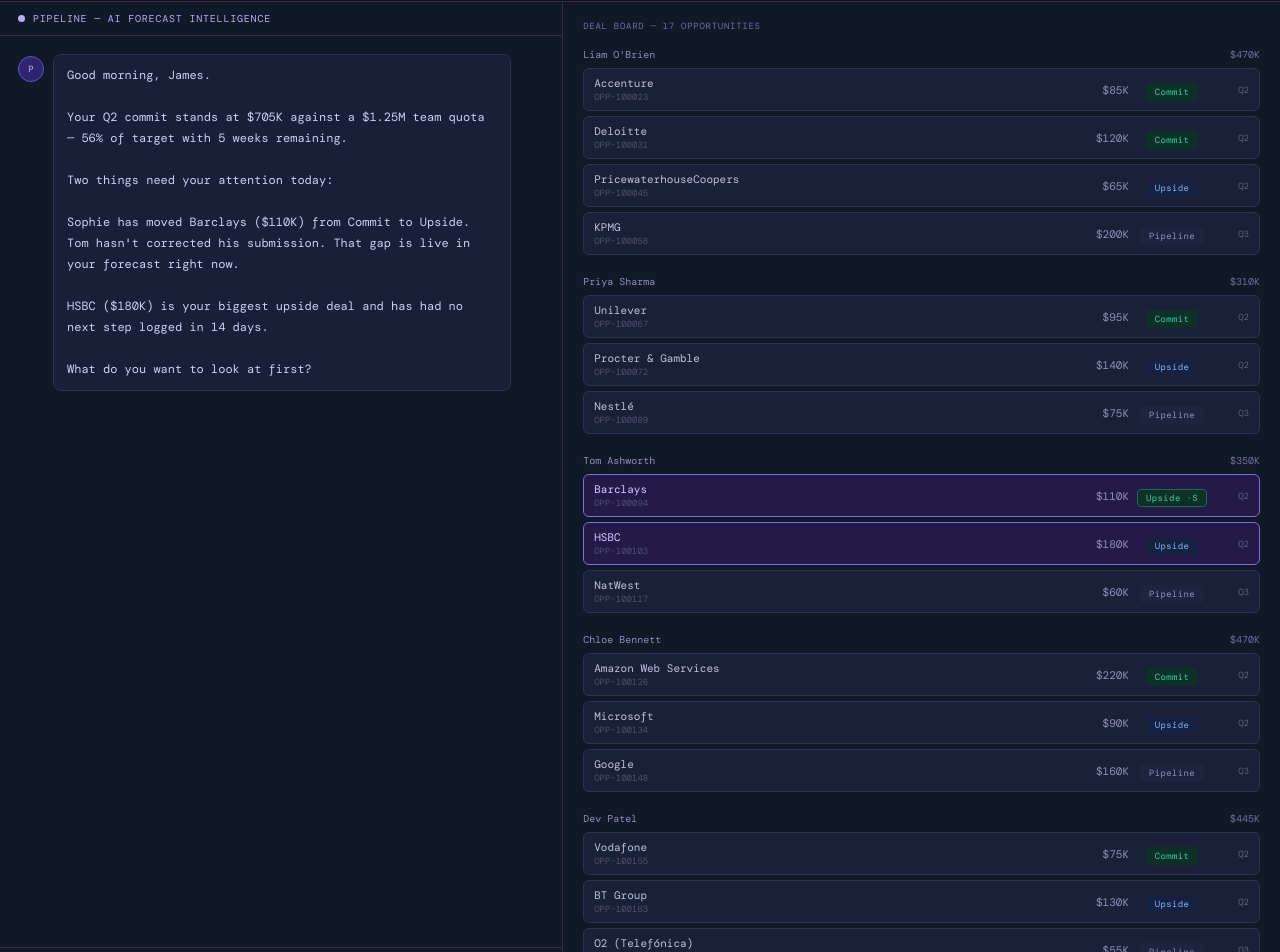
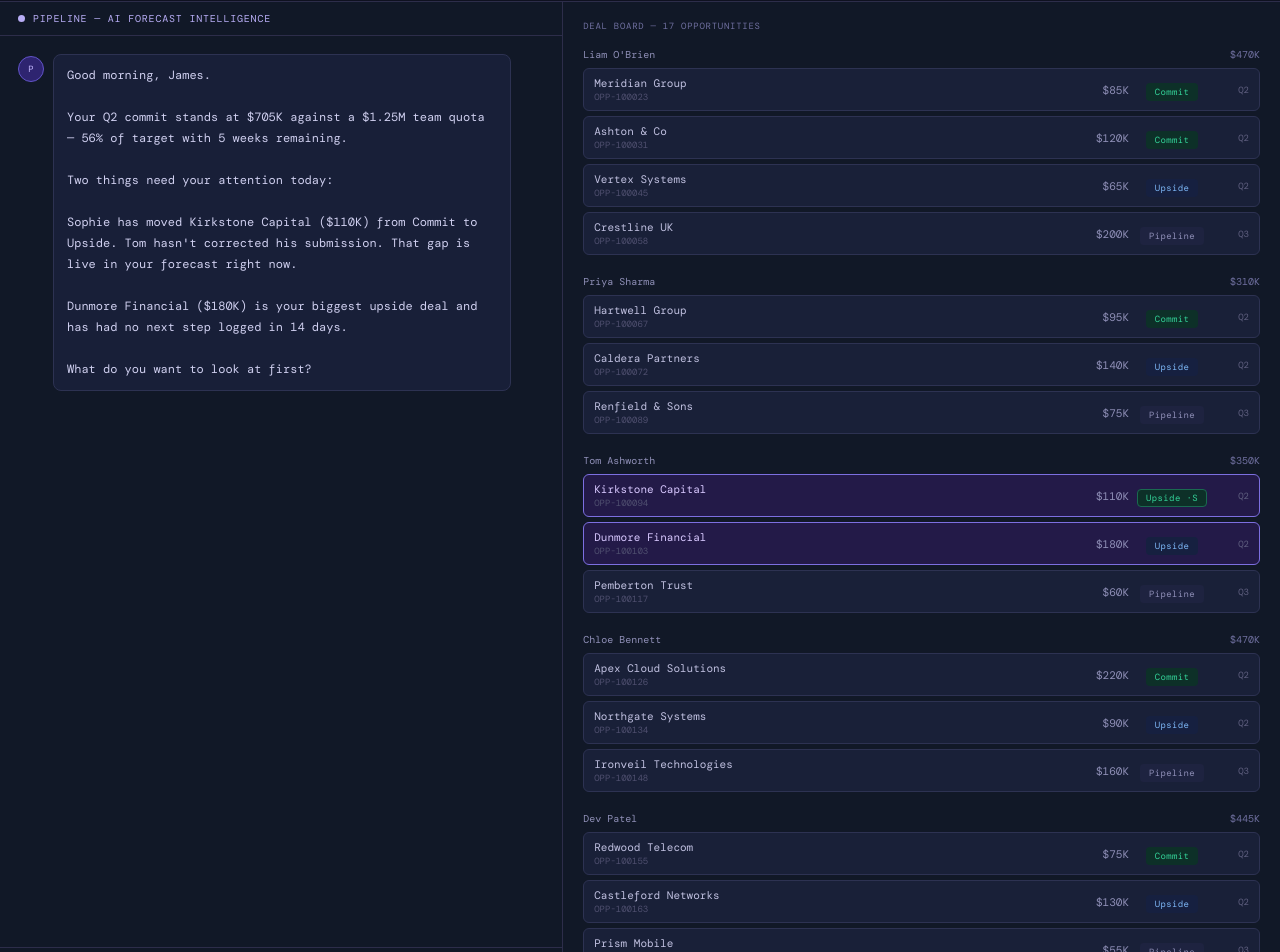
Before and after one commit to drdavidwkirk/seller-pulse-public, a React (Vite) app: page /james in a window 1280 px wide. Shown: the part 63-1015 px from the top of the page. Built offline with nearby package versions, Linux system fonts and the light colour scheme.

Commit message:
Replace real company names with fictional ones throughout James vignette

```diff
--- a/src/vignettes/vignette-6-james.jsx
+++ b/src/vignettes/vignette-6-james.jsx
@@ -6,23 +6,23 @@
 const fmt = (n) => "$" + Math.round(n / 1000) + "K";
 
 const INITIAL_DEALS = [
-  { id: "OPP-100023", account: "Accenture",          seller: "Liam O'Brien",   value: 85000,  category: "Commit",   quarter: "Q2", sophieOverride: null,     jamesOverride: null, jamesReason: null, risk: null },
-  { id: "OPP-100031", account: "Deloitte",            seller: "Liam O'Brien",   value: 120000, category: "Commit",   quarter: "Q2", sophieOverride: null,     jamesOverride: null, jamesReason: null, risk: null },
-  { id: "OPP-100045", account: "PricewaterhouseCoopers", seller: "Liam O'Brien", value: 65000, category: "Upside",  quarter: "Q2", sophieOverride: null,     jamesOverride: null, jamesReason: null, risk: null },
-  { id: "OPP-100058", account: "KPMG",               seller: "Liam O'Brien",   value: 200000, category: "Pipeline", quarter: "Q3", sophieOverride: null,     jamesOverride: null, jamesReason: null, risk: null },
-  { id: "OPP-100067", account: "Unilever",            seller: "Priya Sharma",   value: 95000,  category: "Commit",   quarter: "Q2", sophieOverride: null,     jamesOverride: null, jamesReason: null, risk: null },
-  { id: "OPP-100072", account: "Procter & Gamble",    seller: "Priya Sharma",   value: 140000, category: "Upside",   quarter: "Q2", sophieOverride: null,     jamesOverride: null, jamesReason: null, risk: null },
-  { id: "OPP-100089", account: "Nestlé",              seller: "Priya Sharma",   value: 75000,  category: "Pipeline", quarter: "Q3", sophieOverride: null,     jamesOverride: null, jamesReason: null, risk: null },
-  { id: "OPP-100094", account: "Barclays",            seller: "Tom Ashworth",   value: 110000, category: "Commit",   quarter: "Q2", sophieOverride: "Upside", jamesOverride: null, jamesReason: null, risk: null },
-  { id: "OPP-100103", account: "HSBC",                seller: "Tom Ashworth",   value: 180000, category: "Upside",   quarter: "Q2", sophieOverride: null,     jamesOverride: null, jamesReason: null, risk: null },
-  { id: "OPP-100117", account: "NatWest",             seller: "Tom Ashworth",   value: 60000,  category: "Pipeline", quarter: "Q3", sophieOverride: null,     jamesOverride: null, jamesReason: null, risk: null },
-  { id: "OPP-100126", account: "Amazon Web Services", seller: "Chloe Bennett",  value: 220000, category: "Commit",   quarter: "Q2", sophieOverride: null,     jamesOverride: null, jamesReason: null, risk: null },
-  { id: "OPP-100134", account: "Microsoft",           seller: "Chloe Bennett",  value: 90000,  category: "Upside",   quarter: "Q2", sophieOverride: null,     jamesOverride: null, jamesReason: null, risk: null },
-  { id: "OPP-100148", account: "Google",              seller: "Chloe Bennett",  value: 160000, category: "Pipeline", quarter: "Q3", sophieOverride: null,     jamesOverride: null, jamesReason: null, risk: null },
-  { id: "OPP-100155", account: "Vodafone",            seller: "Dev Patel",      value: 75000,  category: "Commit",   quarter: "Q2", sophieOverride: null,     jamesOverride: null, jamesReason: null, risk: null },
-  { id: "OPP-100163", account: "BT Group",            seller: "Dev Patel",      value: 130000, category: "Upside",   quarter: "Q2", sophieOverride: null,     jamesOverride: null, jamesReason: null, risk: null },
-  { id: "OPP-100177", account: "O2 (Telefónica)",     seller: "Dev Patel",      value: 55000,  category: "Pipeline", quarter: "Q3", sophieOverride: null,     jamesOverride: null, jamesReason: null, risk: null },
-  { id: "OPP-100182", account: "Sky",                 seller: "Dev Patel",      value: 185000, category: "Pipeline", quarter: "Q3", sophieOverride: null,     jamesOverride: null, jamesReason: null, risk: null },
+  { id: "OPP-100023", account: "Meridian Group",      seller: "Liam O'Brien",   value: 85000,  category: "Commit",   quarter: "Q2", sophieOverride: null,     jamesOverride: null, jamesReason: null, risk: null },
+  { id: "OPP-100031", account: "Ashton & Co",         seller: "Liam O'Brien",   value: 120000, category: "Commit",   quarter: "Q2", sophieOverride: null,     jamesOverride: null, jamesReason: null, risk: null },
+  { id: "OPP-100045", account: "Vertex Systems",      seller: "Liam O'Brien",   value: 65000,  category: "Upside",   quarter: "Q2", sophieOverride: null,     jamesOverride: null, jamesReason: null, risk: null },
+  { id: "OPP-100058", account: "Crestline UK",        seller: "Liam O'Brien",   value: 200000, category: "Pipeline", quarter: "Q3", sophieOverride: null,     jamesOverride: null, jamesReason: null, risk: null },
+  { id: "OPP-100067", account: "Hartwell Group",      seller: "Priya Sharma",   value: 95000,  category: "Commit",   quarter: "Q2", sophieOverride: null,     jamesOverride: null, jamesReason: null, risk: null },
+  { id: "OPP-100072", account: "Caldera Partners",    seller: "Priya Sharma",   value: 140000, category: "Upside",   quarter: "Q2", sophieOverride: null,     jamesOverride: null, jamesReason: null, risk: null },
+  { id: "OPP-100089", account: "Renfield & Sons",     seller: "Priya Sharma",   value: 75000,  category: "Pipeline", quarter: "Q3", sophieOverride: null,     jamesOverride: null, jamesReason: null, risk: null },
+  { id: "OPP-100094", account: "Kirkstone Capital",   seller: "Tom Ashworth",   value: 110000, category: "Commit",   quarter: "Q2", sophieOverride: "Upside", jamesOverride: null, jamesReason: null, risk: null },
+  { id: "OPP-100103", account: "Dunmore Financial",   seller: "Tom Ashworth",   value: 180000, category: "Upside",   quarter: "Q2", sophieOverride: null,     jamesOverride: null, jamesReason: null, risk: null },
+  { id: "OPP-100117", account: "Pemberton Trust",     seller: "Tom Ashworth",   value: 60000,  category: "Pipeline", quarter: "Q3", sophieOverride: null,     jamesOverride: null, jamesReason: null, risk: null },
+  { id: "OPP-100126", account: "Apex Cloud Solutions",seller: "Chloe Bennett",  value: 220000, category: "Commit",   quarter: "Q2", sophieOverride: null,     jamesOverride: null, jamesReason: null, risk: null },
+  { id: "OPP-100134", account: "Northgate Systems",   seller: "Chloe Bennett",  value: 90000,  category: "Upside",   quarter: "Q2", sophieOverride: null,     jamesOverride: null, jamesReason: null, risk: null },
+  { id: "OPP-100148", account: "Ironveil Technologies",seller: "Chloe Bennett", value: 160000, category: "Pipeline", quarter: "Q3", sophieOverride: null,     jamesOverride: null, jamesReason: null, risk: null },
+  { id: "OPP-100155", account: "Redwood Telecom",     seller: "Dev Patel",      value: 75000,  category: "Commit",   quarter: "Q2", sophieOverride: null,     jamesOverride: null, jamesReason: null, risk: null },
+  { id: "OPP-100163", account: "Castleford Networks", seller: "Dev Patel",      value: 130000, category: "Upside",   quarter: "Q2", sophieOverride: null,     jamesOverride: null, jamesReason: null, risk: null },
+  { id: "OPP-100177", account: "Prism Mobile",        seller: "Dev Patel",      value: 55000,  category: "Pipeline", quarter: "Q3", sophieOverride: null,     jamesOverride: null, jamesReason: null, risk: null },
+  { id: "OPP-100182", account: "Horizon Connect",     seller: "Dev Patel",      value: 185000, category: "Pipeline", quarter: "Q3", sophieOverride: null,     jamesOverride: null, jamesReason: null, risk: null },
 ];
 
 const SELLERS = ["Liam O'Brien", "Priya Sharma", "Tom Ashworth", "Chloe Bennett", "Dev Patel"];
@@ -38,7 +38,7 @@
 // ─── Opening message ──────────────────────────────────────────────────────────
 
 const OPENING = {
-  reply: `Good morning, James.\n\nYour Q2 commit stands at $705K against a $1.25M team quota — 56% of target with 5 weeks remaining.\n\nTwo things need your attention today:\n\nSophie has moved Barclays ($110K) from Commit to Upside. Tom hasn't corrected his submission. That gap is live in your forecast right now.\n\nHSBC ($180K) is your biggest upside deal and has had no next step logged in 14 days.\n\nWhat do you want to look at first?`,
+  reply: `Good morning, James.\n\nYour Q2 commit stands at $705K against a $1.25M team quota — 56% of target with 5 weeks remaining.\n\nTwo things need your attention today:\n\nSophie has moved Kirkstone Capital ($110K) from Commit to Upside. Tom hasn't corrected his submission. That gap is live in your forecast right now.\n\nDunmore Financial ($180K) is your biggest upside deal and has had no next step logged in 14 days.\n\nWhat do you want to look at first?`,
   actions: { overrides: [], flags: [], narrative: null },
   highlights: ["OPP-100094", "OPP-100103"],
 };
@@ -130,7 +130,7 @@
 
     if (q.includes("where are we") || q.includes("q2")) {
       return {
-        reply: `Here's the honest picture, James.\n\nRaw commit is $705K — but Sophie's override on Barclays ($110K) drops your effective commit to $595K until Tom corrects his submission. That's 48% of quota with 5 weeks left.\n\nUpside adds $715K on paper. Realistically, HSBC ($180K) is stale — no next step in 14 days. Strip that out and your working upside is $535K.\n\nBest case: $1.13M. You need $1.25M. The gap is real.\n\nTwo conversations need to happen today: Tom on Barclays, and whoever owns HSBC next steps.`,
+        reply: `Here's the honest picture, James.\n\nRaw commit is $705K — but Sophie's override on Kirkstone Capital ($110K) drops your effective commit to $595K until Tom corrects his submission. That's 48% of quota with 5 weeks left.\n\nUpside adds $715K on paper. Realistically, Dunmore Financial ($180K) is stale — no next step in 14 days. Strip that out and your working upside is $535K.\n\nBest case: $1.13M. You need $1.25M. The gap is real.\n\nTwo conversations need to happen today: Tom on Kirkstone Capital, and whoever owns Dunmore Financial next steps.`,
         actions: { overrides: [], flags: [], narrative: null },
         highlights: ["OPP-100094", "OPP-100103"],
       };
@@ -138,7 +138,7 @@
 
     if (q.includes("worried") || q.includes("risk") || q.includes("flag")) {
       return {
-        reply: `Four deals need your attention.\n\nHSBC ($180K) — Tom Ashworth, Upside, Q2. No next step logged in 14 days. This is your biggest single risk. If it slips to Q3 your upside number falls off a cliff.\n\nBarclays ($110K) — Sophie moved it from Commit to Upside. Tom hasn't corrected. That $110K is sitting in two buckets simultaneously right now.\n\nSky ($185K) — Dev Patel, Q3. High value, no champion identified. Risk of drifting to Q4 without intervention.\n\nPwC ($65K) — Liam O'Brien, Upside, Q2. Three weeks no activity. Close date hasn't moved. Someone needs to call this one.`,
+        reply: `Four deals need your attention.\n\nDunmore Financial ($180K) — Tom Ashworth, Upside, Q2. No next step logged in 14 days. This is your biggest single risk. If it slips to Q3 your upside number falls off a cliff.\n\nKirkstone Capital ($110K) — Sophie moved it from Commit to Upside. Tom hasn't corrected. That $110K is sitting in two buckets simultaneously right now.\n\nHorizon Connect ($185K) — Dev Patel, Q3. High value, no champion identified. Risk of drifting to Q4 without intervention.\n\nVertex Systems ($65K) — Liam O'Brien, Upside, Q2. Three weeks no activity. Close date hasn't moved. Someone needs to call this one.`,
         actions: {
           overrides: [],
           flags: [
@@ -159,7 +159,7 @@
         actions: {
           overrides: [],
           flags: [],
-          narrative: "Q2 commit stands at $595K effective against $1.25M quota. Upside of $535K (ex-HSBC pending next step) gives us a realistic range of $1.08M–$1.13M. Key risk: HSBC ($180K) needs next step by end of week or moves to Q3. Barclays correction in progress — Tom Ashworth revising submission. Chloe Bennett is tracking clean; AWS ($220K) commit solid. Focused on closing the $120K gap through HSBC acceleration and PwC reactivation.",
+          narrative: "Q2 commit stands at $595K effective against $1.25M quota. Upside of $535K (ex-Dunmore Financial pending next step) gives us a realistic range of $1.08M–$1.13M. Key risk: Dunmore Financial ($180K) needs next step by end of week or moves to Q3. Kirkstone Capital correction in progress — Tom Ashworth revising submission. Chloe Bennett is tracking clean; Apex Cloud Solutions ($220K) commit solid. Focused on closing the $120K gap through Dunmore Financial acceleration and Vertex Systems reactivation.",
         },
         highlights: ["OPP-100103", "OPP-100126"],
       };
@@ -167,7 +167,7 @@
 
     if (q.includes("tom") || q.includes("ashworth")) {
       return {
-        reply: `Tom's pipeline tells a mixed story.\n\nHe has three deals totalling $350K. On paper that's 156% coverage against his $225K quota.\n\nBut look closer:\n\nBarclays ($110K) — Sophie moved it from Commit to Upside last week. Tom hasn't corrected his submission. That's an accountability gap you need to close today.\n\nHSBC ($180K) — his biggest deal. No next step logged in 14 days. This is either moving or it isn't, and right now you can't tell which.\n\nNatWest ($60K) is clean Pipeline for Q3.\n\nTom's Q2 position is weaker than his headline number suggests. I'd have that conversation before the week is out.`,
+        reply: `Tom's pipeline tells a mixed story.\n\nHe has three deals totalling $350K. On paper that's 156% coverage against his $225K quota.\n\nBut look closer:\n\nKirkstone Capital ($110K) — Sophie moved it from Commit to Upside last week. Tom hasn't corrected his submission. That's an accountability gap you need to close today.\n\nDunmore Financial ($180K) — his biggest deal. No next step logged in 14 days. This is either moving or it isn't, and right now you can't tell which.\n\nPemberton Trust ($60K) is clean Pipeline for Q3.\n\nTom's Q2 position is weaker than his headline number suggests. I'd have that conversation before the week is out.`,
         actions: {
           overrides: [],
           flags: [
@@ -182,7 +182,7 @@
 
     if (q.includes("drift") || q.includes("slip") || q.includes("stale")) {
       return {
-        reply: `Three deals showing drift signals.\n\nPwC ($65K, Liam O'Brien) — last activity 3 weeks ago. Close date unchanged. Classic stale upside. Needs a call this week or a close date push.\n\nHSBC ($180K, Tom Ashworth) — 14 days no next step. For your biggest upside deal, that's too long. Either there's news Tom hasn't logged, or the deal is drifting.\n\nSky ($185K, Dev Patel) — Q3, no champion identified. Still early, but $185K without a named champion at this stage is a risk. Dev needs to answer the champion question before your next forecast call.\n\nEverything else is moving cleanly. Chloe Bennett's pipeline in particular is well maintained.`,
+        reply: `Three deals showing drift signals.\n\nVertex Systems ($65K, Liam O'Brien) — last activity 3 weeks ago. Close date unchanged. Classic stale upside. Needs a call this week or a close date push.\n\nDunmore Financial ($180K, Tom Ashworth) — 14 days no next step. For your biggest upside deal, that's too long. Either there's news Tom hasn't logged, or the deal is drifting.\n\nHorizon Connect ($185K, Dev Patel) — Q3, no champion identified. Still early, but $185K without a named champion at this stage is a risk. Dev needs to answer the champion question before your next forecast call.\n\nEverything else is moving cleanly. Chloe Bennett's pipeline in particular is well maintained.`,
         actions: {
           overrides: [],
           flags: [
@@ -198,7 +198,7 @@
 
     // Default fallback
     return {
-      reply: `Good question. Here's my read based on the current pipeline.\n\nYour cleanest performers are Chloe Bennett (AWS commit solid at $220K, disciplined pipeline) and Priya Sharma (Unilever commit holding, P&G upside progressing).\n\nThe pressure points are in Tom Ashworth's book — Barclays and HSBC both need intervention this week.\n\nDev Patel's Q3 pipeline ($240K across Nestlé, O2 and Sky) looks strong on paper but Sky needs a champion before you can rely on it.\n\nWhat specifically do you want to dig into?`,
+      reply: `Good question. Here's my read based on the current pipeline.\n\nYour cleanest performers are Chloe Bennett (Apex Cloud Solutions commit solid at $220K, disciplined pipeline) and Priya Sharma (Hartwell Group commit holding, Caldera Partners upside progressing).\n\nThe pressure points are in Tom Ashworth's book — Kirkstone Capital and Dunmore Financial both need intervention this week.\n\nDev Patel's Q3 pipeline ($240K across Renfield & Sons, Prism Mobile and Horizon Connect) looks strong on paper but Horizon Connect needs a champion before you can rely on it.\n\nWhat specifically do you want to dig into?`,
       actions: { overrides: [], flags: [], narrative: null },
       highlights: ["OPP-100126", "OPP-100094", "OPP-100103"],
     };
```
